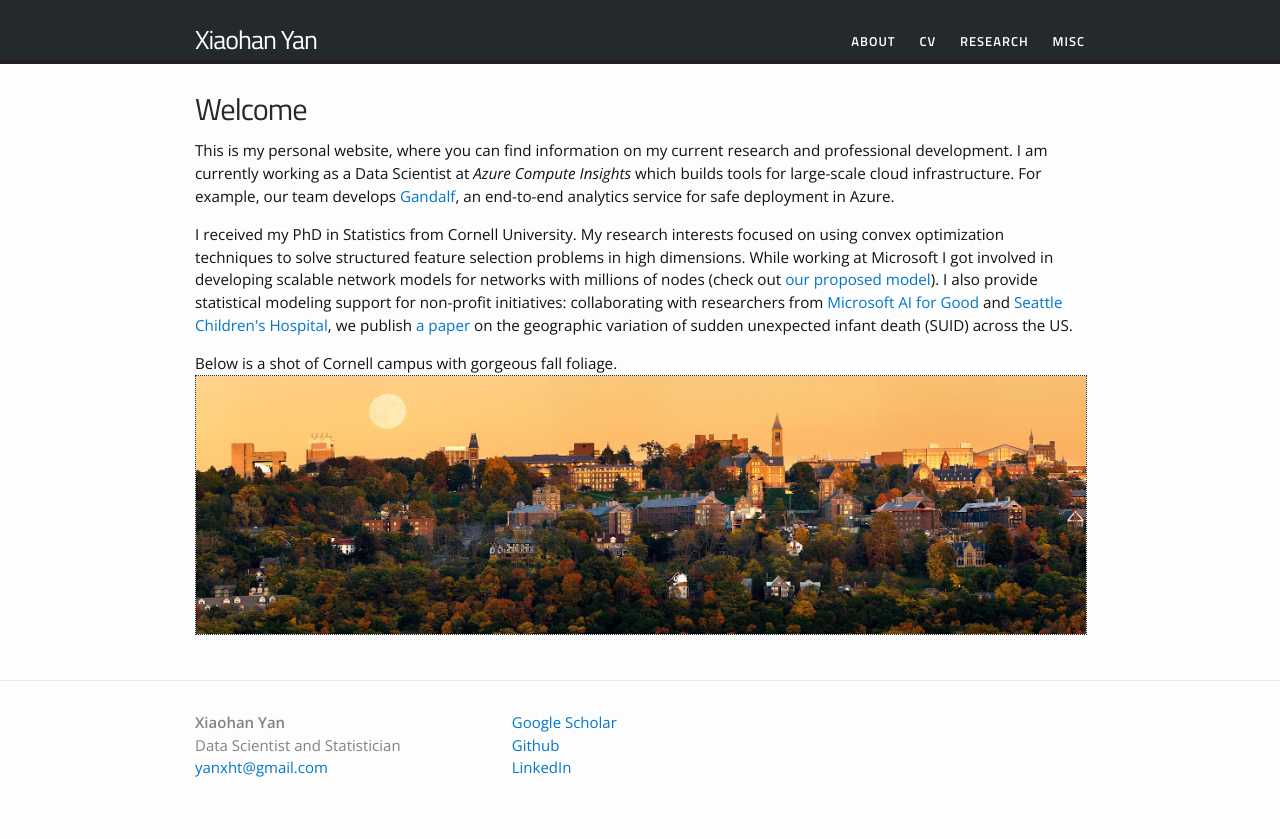
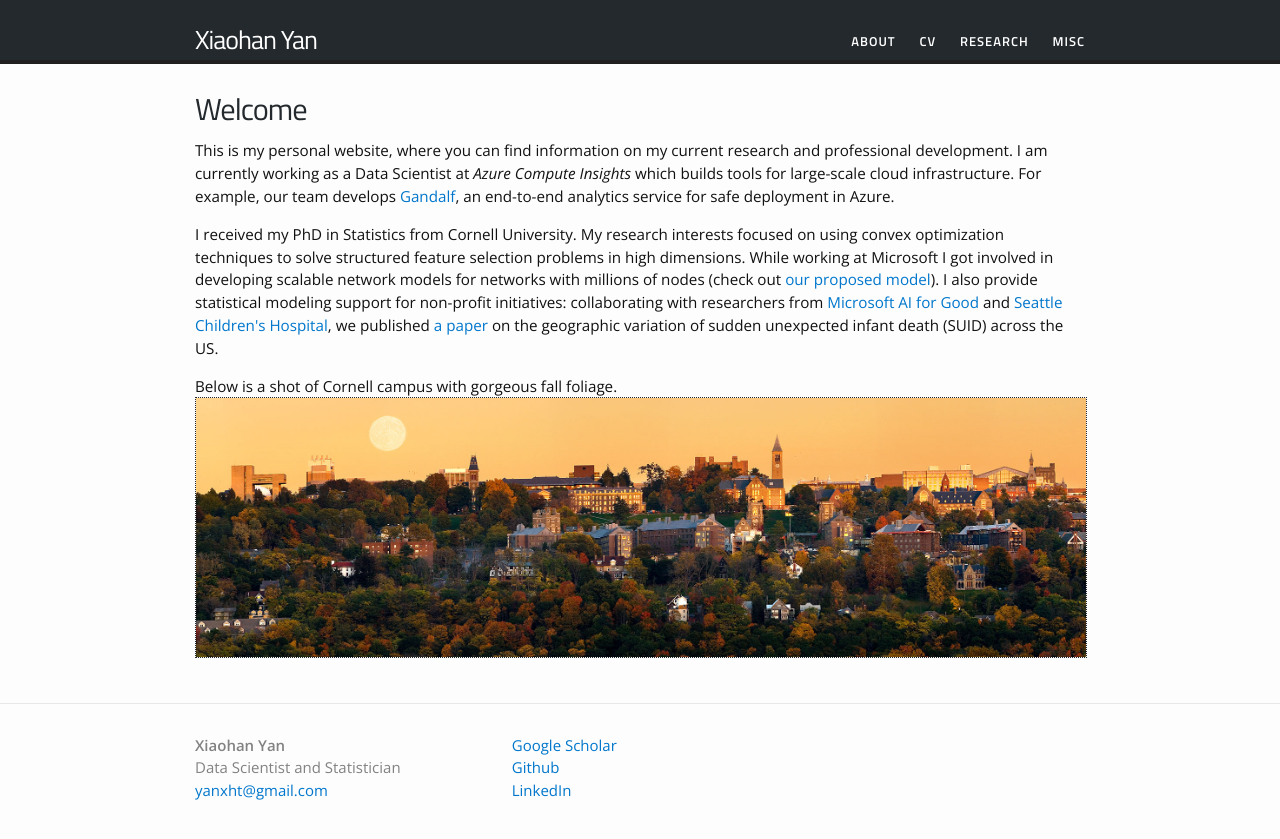
Before and after one commit to yanxht/yanxht.github.io, a Jekyll site: the page built from index.html, in a window 1280 px wide. Shown: the top 839 px of the page. Built offline with Jekyll 4.4.1, drawn with Linux system fonts in a browser that asks for light colours.

Commit message:
Correct grammar error

```diff
--- a/index.html
+++ b/index.html
@@ -8,7 +8,7 @@
 
 <p>This is my personal website, where you can find information on my current research and professional development. I am currently working as a Data Scientist at <i>Azure Compute Insights</i> which builds tools for large-scale cloud infrastructure. For example, our team develops <a href="https://www.microsoft.com/en-us/research/publication/an-intelligent-end-to-end-analytics-service-for-safe-deployment-in-large-scale-cloud-infrastructure/">Gandalf</a>, an end-to-end analytics service for safe deployment in Azure.</p>
 
-<p>I received my PhD in Statistics from Cornell University. My research interests focused on using convex optimization techniques to solve structured feature selection problems in high dimensions. While working at Microsoft I got involved in developing scalable network models for networks with millions of nodes (check out <a href="https://yanxht.github.io/research/bar/">our proposed model</a>). I also provide statistical modeling support for non-profit initiatives: collaborating with researchers from <a href="https://www.microsoft.com/en-us/ai/ai-for-good">Microsoft AI for Good</a> and <a href="https://www.seattlechildrens.org">Seattle Children's Hospital</a>, we publish <a href="https://yanxht.github.io/research/other/">a paper</a> on the geographic variation of sudden unexpected infant death (SUID) across the US. </p>
+<p>I received my PhD in Statistics from Cornell University. My research interests focused on using convex optimization techniques to solve structured feature selection problems in high dimensions. While working at Microsoft I got involved in developing scalable network models for networks with millions of nodes (check out <a href="https://yanxht.github.io/research/bar/">our proposed model</a>). I also provide statistical modeling support for non-profit initiatives: collaborating with researchers from <a href="https://www.microsoft.com/en-us/ai/ai-for-good">Microsoft AI for Good</a> and <a href="https://www.seattlechildrens.org">Seattle Children's Hospital</a>, we published <a href="https://yanxht.github.io/research/other/">a paper</a> on the geographic variation of sudden unexpected infant death (SUID) across the US. </p>
 
 Below is a shot of Cornell campus with gorgeous fall foliage.
 
```
